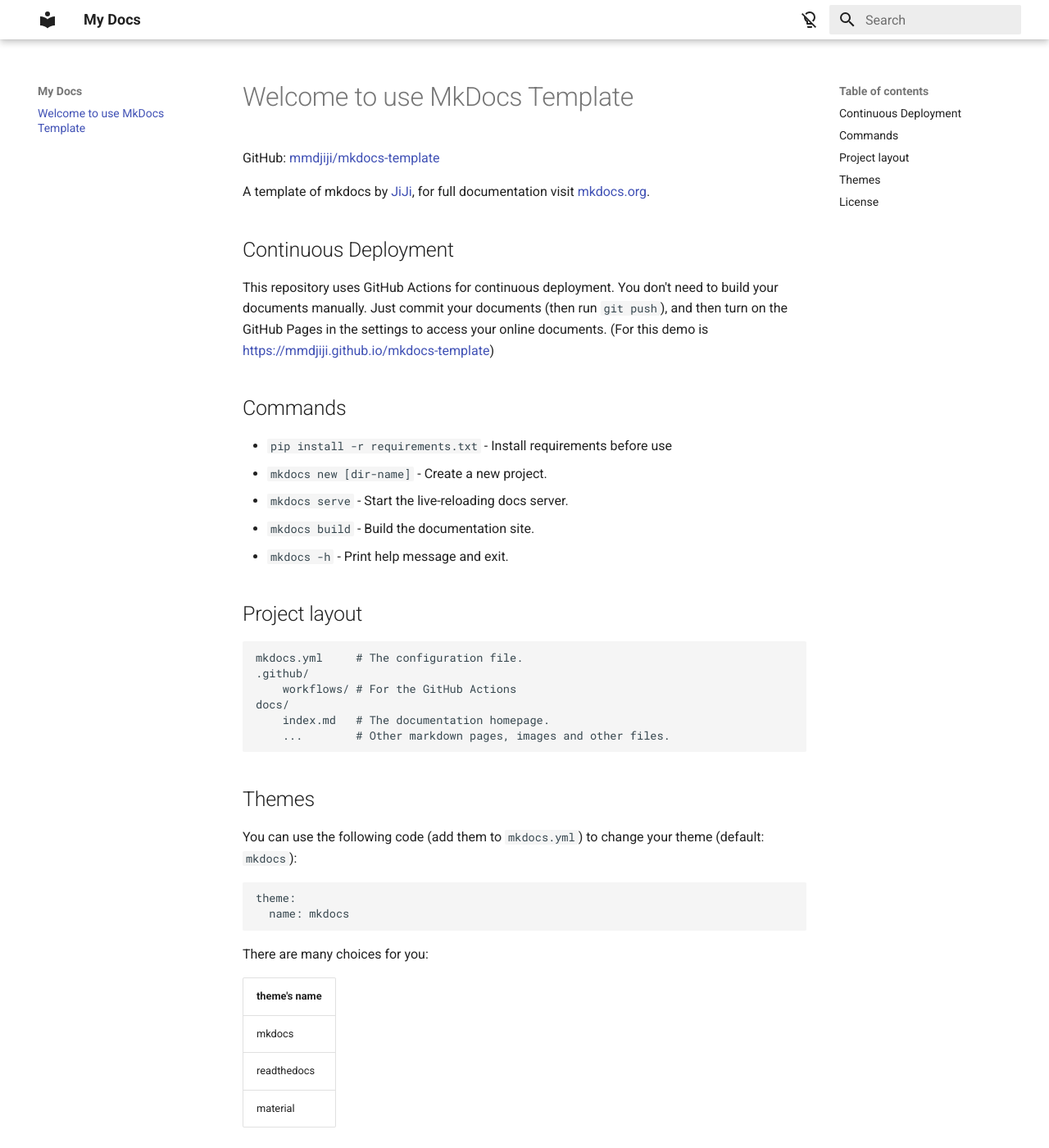
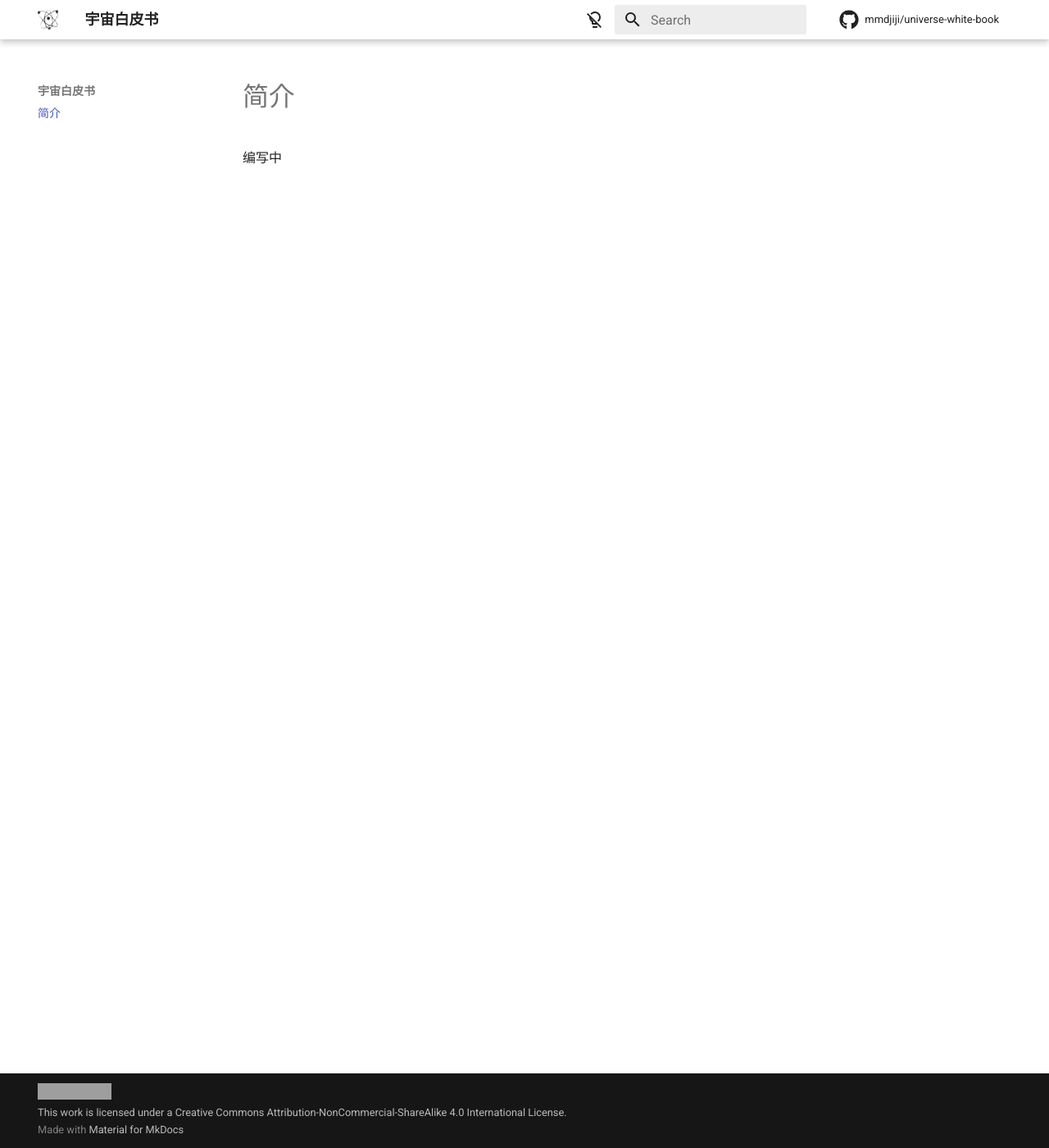
Before and after one commit to mmdjiji/universe-white-paper, an MkDocs documentation site: the page built from docs/index.md, in a window 1280 px wide and 1400 px high. Shown: the whole window at 82% size. Built offline with MkDocs 1.6.1 and Material for MkDocs 9.7.7, drawn with Linux system fonts in a browser that asks for light colours; comment, search, counter and statistics services are not loaded; some of the changed text lies outside the part shown; grey boxes are pictures that could not be loaded.

Commit message:
Initial commit

````diff
--- a/docs/index.md
+++ b/docs/index.md
@@ -1,62 +1,3 @@
-# Welcome to use MkDocs Template
+# 简介
 
-GitHub: [mmdjiji/mkdocs-template](https://github.com/mmdjiji/mkdocs-template)
-
-A template of mkdocs by [JiJi](https://mmdjiji.com), for full documentation visit [mkdocs.org](https://www.mkdocs.org).
-
-## Continuous Deployment
-This repository uses GitHub Actions for continuous deployment. You don't need to build your documents manually. Just commit your documents (then run `git push`), and then turn on the GitHub Pages in the settings to access your online documents. (For this demo is [https://mmdjiji.github.io/mkdocs-template](https://mmdjiji.github.io/mkdocs-template))
-
-## Commands
-
-* `pip install -r requirements.txt` - Install requirements before use
-* `mkdocs new [dir-name]` - Create a new project.
-* `mkdocs serve` - Start the live-reloading docs server.
-* `mkdocs build` - Build the documentation site.
-* `mkdocs -h` - Print help message and exit.
-
-## Project layout
-```bash
-mkdocs.yml     # The configuration file.
-.github/
-    workflows/ # For the GitHub Actions
-docs/
-    index.md   # The documentation homepage.
-    ...        # Other markdown pages, images and other files.
-```
-
-## Themes
-You can use the following code (add them to `mkdocs.yml`) to change your theme (default: `mkdocs`):
-```yaml
-theme:
-  name: mkdocs
-```
-
-There are many choices for you:
-
-|theme's name|
-|-|
-|mkdocs|
-|readthedocs|
-|material|
-
-Of course, I would like to use `material` theme because of its simple and elegant, here is my configuration:
-```yaml
-theme:
-  name: material
-  palette:
-    - primary: white
-      accent: light blue
-      toggle:
-        icon: material/lightbulb-off-outline
-        name: Switch to dark mode
-    - primary: black
-      accent: light blue
-      scheme: slate
-      toggle:
-        icon: material/lightbulb
-        name: Switch to light mode
-```
-
-## License
-Follow [mkdocs/mkdocs](https://github.com/mkdocs/mkdocs), use [BSD-2-Clause](LICENSE).
+编写中
--- a/mkdocs.yml
+++ b/mkdocs.yml
@@ -1,6 +1,10 @@
-site_name: My Docs
+site_name: 宇宙白皮书
 theme:
   name: material
+  logo: assets/favicon.png
+  favicon: assets/favicon.png
+  icon:
+    repo: fontawesome/brands/github
   palette:
     - primary: white
       accent: light blue
@@ -13,3 +17,8 @@
       toggle:
         icon: material/lightbulb
         name: Switch to light mode
+repo_url: https://github.com/mmdjiji/universe-white-book
+repo_name: mmdjiji/universe-white-book
+extra:
+  homepage: https://mmdjiji.github.io/universe-white-book/
+copyright: <a rel="license" href="http://creativecommons.org/licenses/by-nc-sa/4.0/"><img alt="Creative Commons License" style="border-width:0" src="https://i.creativecommons.org/l/by-nc-sa/4.0/88x31.png" /></a><br />This work is licensed under a <a rel="license" href="http://creativecommons.org/licenses/by-nc-sa/4.0/">Creative Commons Attribution-NonCommercial-ShareAlike 4.0 International License</a>.
````
Also changed, not shown: README.md (+3 -58 lines), docs/assets/favicon.png (added), docs/assets/favicon.svg (added), 1 other file.
